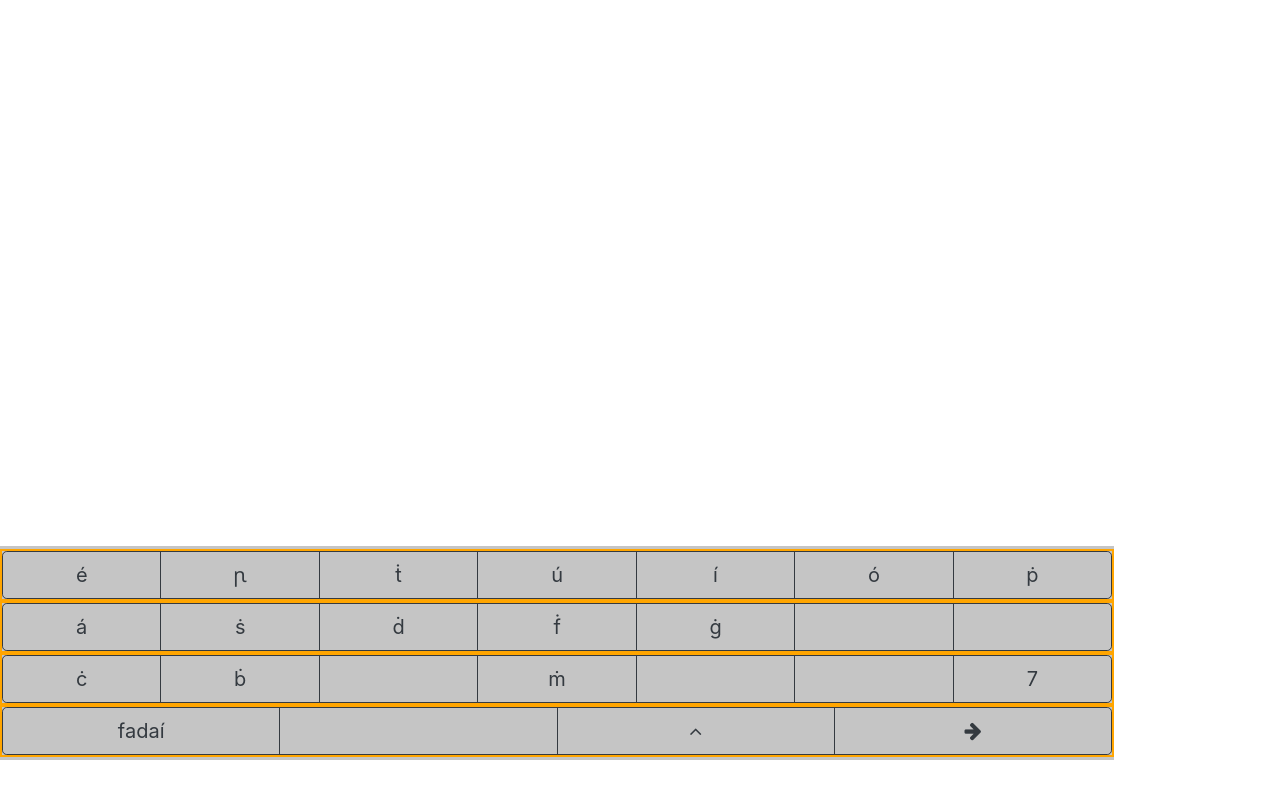
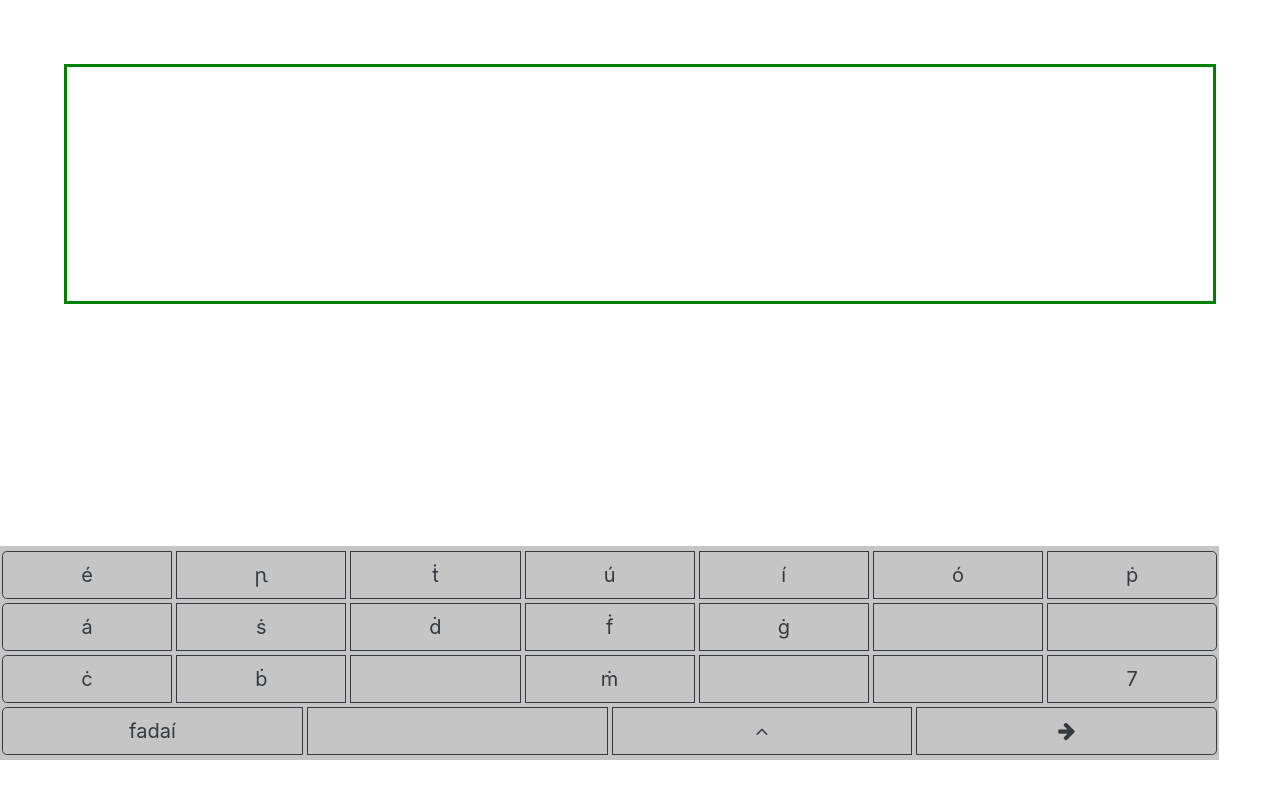
Before and after one commit to Macribo/easca, a plain HTML site: page index.html in a window 1280 px wide. Both pictures are taken after a click on the button "fadaí". Drawn offline with nearby package versions, Linux system fonts and the light colour scheme.

Commit message:
word wrap text output.

```diff
--- a/css/keyboard-style.css
+++ b/css/keyboard-style.css
@@ -7,8 +7,14 @@
 
 @font-face { font-family: 'Urchlo Romhanach'; src: url('../fonts/Urchlo\ Romhanach.ttf'); }
 #output{
-	margin:5px;
+	position: fixed;
+	width:90%;
+	height:30%;
+	border:3px solid green;
+	margin:5%;
 	font-family: 'Urchlo Romhanach';
+	z-index: 1;
+	word-wrap: break-word;
 }
 .btn{
 	font-size:1.2rem;
@@ -37,7 +43,7 @@
 
 
 }
-#keyboard-container, #caps-keyboard-container{
+#keyboard-container, #caps-keyboard-container, #alt-keyboard-container{
 	position:fixed;
 	bottom:5%;
 	background-color:rgba(144, 144, 144, 0.52);
@@ -46,33 +52,15 @@
 	display:inline-block;
 	align-content: center;
 	text-align: center;
+	z-index: 10;
 
 }
 
 #e-line, #f-line , #a-line, #c-line, #shift-line{
-	border:2px solid orange;
+	/* border:2px solid orange; */
 	width:100%;
 }
 
-.btn-toolbar{
-	width:100%;
-	justify-content: center;
-	margin-top:3px;
-		margin-left:0;
-		margin-right:0;
-		/* margin-left:auto; */
-		/* margin-right:auto; */
-		display:inline-flex;
-		align-content: center;
-		border:2px solid green;
-
-	}
-	.btn-group{
-		width:20%;
-		margin:0 !important;
-/* display:block; */
-
-}
 
 .space{
 	/* border:2px solid green; */
@@ -91,17 +79,10 @@
 	margin-left:2% !important;
 }
 
-#alt-keyboard-container{
-	/* display:none !t; */
-	position:fixed;
-	background-color:rgba(144, 144, 144, 0.52);
 
-	bottom:5%;
-	/* background-color:pink; */
-	padding-top:3px;
-	padding-bottom:3px;
-	display:inline-block;
-	align-content: center;
-	text-align: center;
+	.btn{
+		/* width:15%; */
+		margin:2px !important;
+/* display:block; */
 
 }
```
